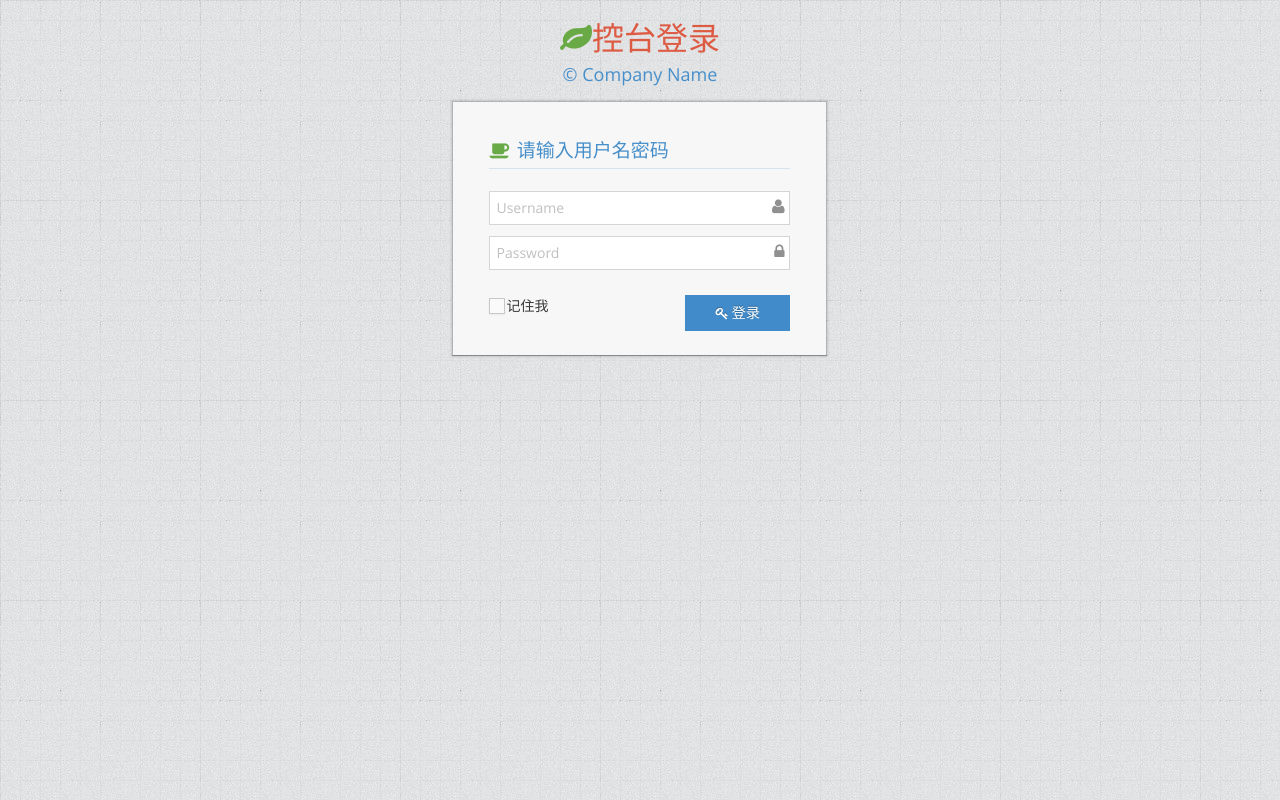
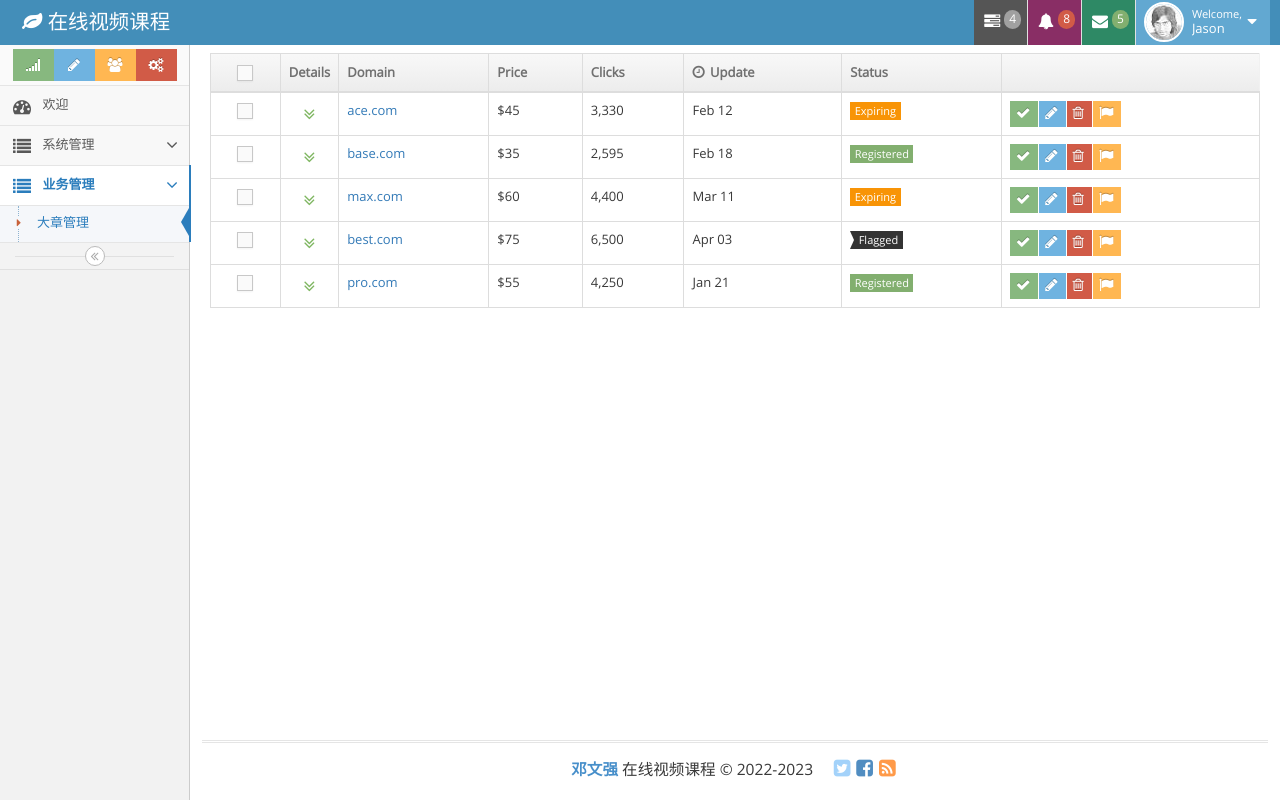
Before and after one commit to dengsun/Course, a Vue app in the folder admin/: page /admin/business/chapter in a window 1280 px wide. Before the commit this address led to /login. Built offline with nearby package versions, Linux system fonts and the light colour scheme; the HTML template or start-up script is replaced by a standard one.

Commit message:
1.点击sidebar菜单实现页面跳转并增加激活样式

```diff
--- a/admin/src/router.js
+++ b/admin/src/router.js
@@ -23,7 +23,7 @@
             path: 'welcome',
             component: Welcome,
         },{
-            path: 'chapter',
+            path: 'business/chapter',
             component: Chapter,
         }]
     }]
--- a/admin/src/views/admin.vue
+++ b/admin/src/views/admin.vue
@@ -353,16 +353,16 @@
         </div><!-- /.sidebar-shortcuts -->
 
         <ul class="nav nav-list">
-          <li class="">
-            <a href="index.html">
+          <li class="" id="welcome-sidebar">
+            <router-link to="/admin/welcome">
               <i class="menu-icon fa fa-tachometer"></i>
               <span class="menu-text"> 欢迎 </span>
-            </a>
+            </router-link>
 
             <b class="arrow"></b>
           </li>
 
-          <li class="active open">
+          <li class="">
             <a href="#" class="dropdown-toggle">
               <i class="menu-icon fa fa-list"></i>
               <span class="menu-text"> 系统管理 </span>
@@ -390,6 +390,29 @@
 
                 <b class="arrow"></b>
               </li>
+            </ul>
+          </li>
+
+          <li class="active open">
+            <a href="#" class="dropdown-toggle">
+              <i class="menu-icon fa fa-list"></i>
+              <span class="menu-text"> 业务管理 </span>
+
+              <b class="arrow fa fa-angle-down"></b>
+            </a>
+
+            <b class="arrow"></b>
+
+            <ul class="submenu">
+              <li class="active" id="business-chapter-sidebar">
+                <router-link to="/admin/business/chapter">
+                  <i class="menu-icon fa fa-caret-right"></i>
+                  大章管理
+                </router-link>
+
+                <b class="arrow"></b>
+              </li>
+
             </ul>
           </li>
 
@@ -448,8 +471,6 @@
 </template>
 
 <script>
-
-
   export default {
     name: "admin",
     mounted:function(){
@@ -460,6 +481,25 @@
     methods:{
       login(){
         this.$router.push("/admin")
+      },
+
+      /**
+       * 菜单激活样式，id是当前点击的菜单的id
+       * @param id
+       */
+      activeSidebar: function (id) {
+        // 兄弟菜单去掉active样式，自身增加active样式
+        $("#" + id).siblings().removeClass("active");
+        $("#" + id).siblings().find("li").removeClass("active");
+        $("#" + id).addClass("active");
+
+        // 如果有父菜单，父菜单的兄弟菜单去掉open active，父菜单增加open active
+        let parentLi = $("#" + id).parents("li");
+        if (parentLi) {
+          parentLi.siblings().removeClass("open active");
+          parentLi.siblings().find("li").removeClass("active");
+          parentLi.addClass("open active");
+        }
       }
     }
   }
--- a/admin/src/views/admin/chapter.vue
+++ b/admin/src/views/admin/chapter.vue
@@ -971,3 +971,14 @@
     </tbody>
   </table>
 </template>
+
+<script>
+export default {
+  name: "chapter",
+  mounted:function(){
+    this.$parent.activeSidebar("business-chapter-sidebar");
+  },
+  methods:{
+  }
+}
+</script>
--- a/admin/src/views/admin/welcome.vue
+++ b/admin/src/views/admin/welcome.vue
@@ -3,3 +3,14 @@
     <h1>您好，欢迎进入控台</h1>
   </div>
 </template>
+
+<script>
+export default {
+  name: "welcome",
+  mounted:function(){
+    this.$parent.activeSidebar("welcome-sidebar");
+  },
+  methods:{
+  }
+}
+</script>
```
